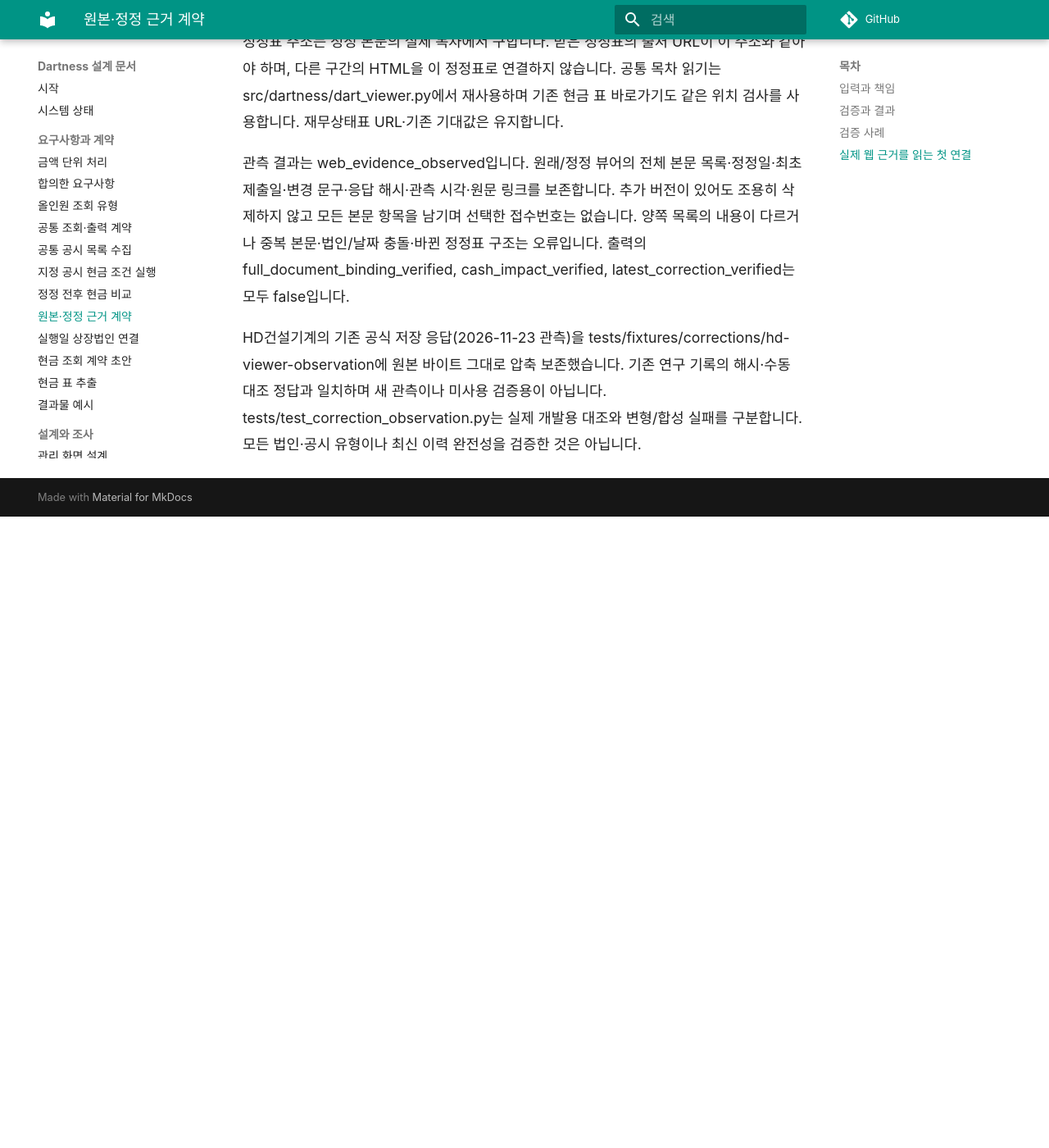
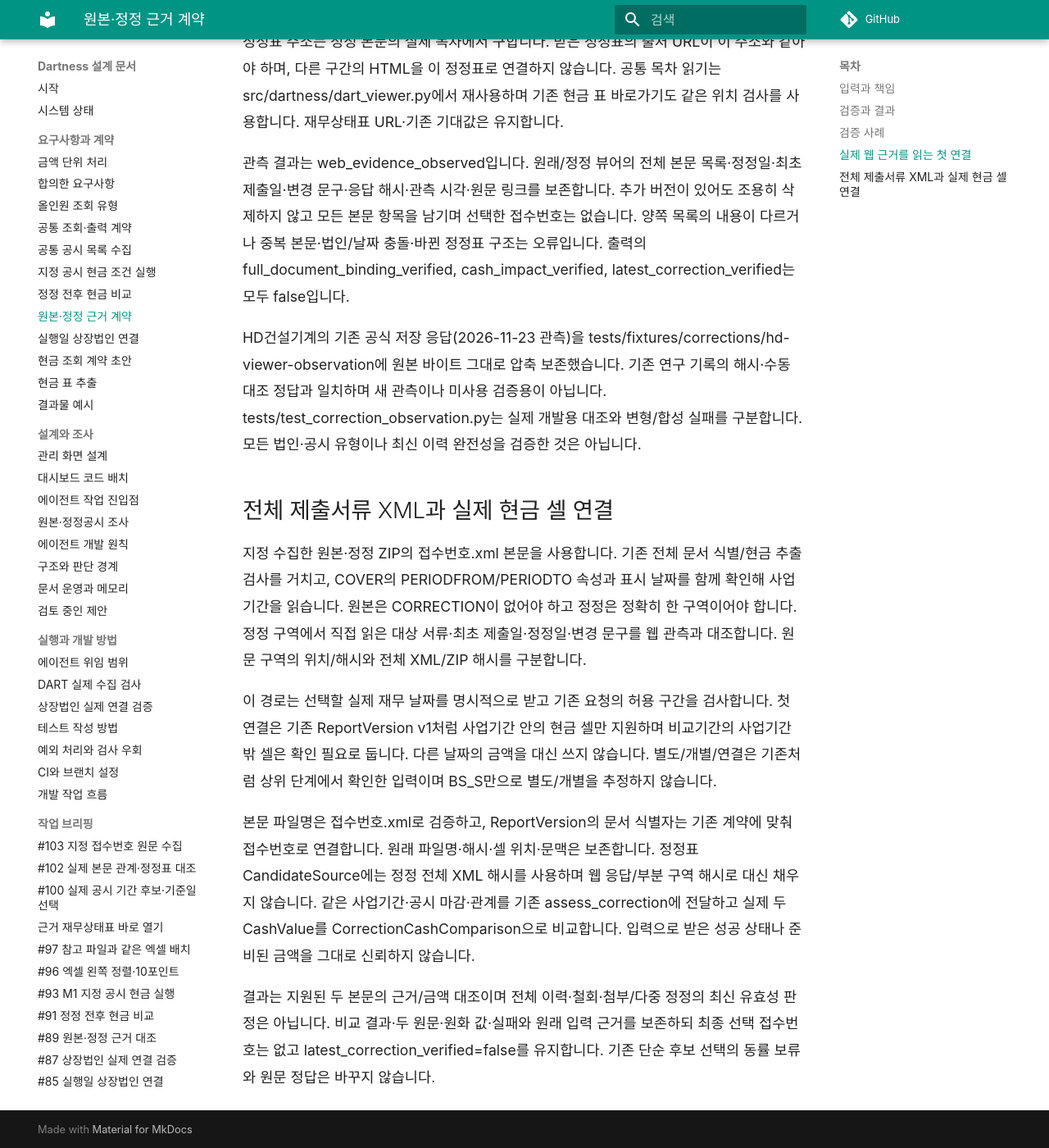
Before and after one commit to YUJAEYUN/Dartness, an MkDocs documentation site: the page built from docs/specs/correction-evidence.md, in a window 1280 px wide and 1400 px high, scrolled down 2049 px. Shown: the whole window at 82% size. Built offline with MkDocs 1.6.1 and Material for MkDocs 9.7.7, drawn with Linux system fonts in a browser that asks for light colours; comment, search, counter and statistics services are not loaded; before the commit the page ends 2679 px from its top, so only the background shows below that.

Commit message:
전체 원문 정정표와 실제 현금 셀 연결 범위 정의

```diff
--- a/docs/specs/correction-evidence.md
+++ b/docs/specs/correction-evidence.md
@@ -34,3 +34,14 @@
 관측 결과는 web_evidence_observed입니다. 원래/정정 뷰어의 전체 본문 목록·정정일·최초 제출일·변경 문구·응답 해시·관측 시각·원문 링크를 보존합니다. 추가 버전이 있어도 조용히 삭제하지 않고 모든 본문 항목을 남기며 선택한 접수번호는 없습니다. 양쪽 목록의 내용이 다르거나 중복 본문·법인/날짜 충돌·바뀐 정정표 구조는 오류입니다. 출력의 full_document_binding_verified, cash_impact_verified, latest_correction_verified는 모두 false입니다.
 
 HD건설기계의 기존 공식 저장 응답(2026-11-23 관측)을 tests/fixtures/corrections/hd-viewer-observation에 원본 바이트 그대로 압축 보존했습니다. 기존 연구 기록의 해시·수동 대조 정답과 일치하며 새 관측이나 미사용 검증용이 아닙니다. tests/test_correction_observation.py는 실제 개발용 대조와 변형/합성 실패를 구분합니다. 모든 법인·공시 유형이나 최신 이력 완전성을 검증한 것은 아닙니다.
+
+<a id="native-binding"></a>
+## 전체 제출서류 XML과 실제 현금 셀 연결
+
+지정 수집한 원본·정정 ZIP의 접수번호.xml 본문을 사용합니다. 기존 전체 문서 식별/현금 추출 검사를 거치고, COVER의 PERIODFROM/PERIODTO 속성과 표시 날짜를 함께 확인해 사업기간을 읽습니다. 원본은 CORRECTION이 없어야 하고 정정은 정확히 한 구역이어야 합니다. 정정 구역에서 직접 읽은 대상 서류·최초 제출일·정정일·변경 문구를 웹 관측과 대조합니다. 원문 구역의 위치/해시와 전체 XML/ZIP 해시를 구분합니다.
+
+이 경로는 선택할 실제 재무 날짜를 명시적으로 받고 기존 요청의 허용 구간을 검사합니다. 첫 연결은 기존 ReportVersion v1처럼 사업기간 안의 현금 셀만 지원하며 비교기간의 사업기간 밖 셀은 확인 필요로 둡니다. 다른 날짜의 금액을 대신 쓰지 않습니다. 별도/개별/연결은 기존처럼 상위 단계에서 확인한 입력이며 BS_S만으로 별도/개별을 추정하지 않습니다.
+
+본문 파일명은 접수번호.xml로 검증하고, ReportVersion의 문서 식별자는 기존 계약에 맞춰 접수번호로 연결합니다. 원래 파일명·해시·셀 위치·문맥은 보존합니다. 정정표 CandidateSource에는 정정 전체 XML 해시를 사용하며 웹 응답/부분 구역 해시로 대신 채우지 않습니다. 같은 사업기간·공시 마감·관계를 기존 assess_correction에 전달하고 실제 두 CashValue를 CorrectionCashComparison으로 비교합니다. 입력으로 받은 성공 상태나 준비된 금액을 그대로 신뢰하지 않습니다.
+
+결과는 지원된 두 본문의 근거/금액 대조이며 전체 이력·철회·첨부/다중 정정의 최신 유효성 판정은 아닙니다. 비교 결과·두 원문·원화 값·실패와 원래 입력 근거를 보존하되 최종 선택 접수번호는 없고 latest_correction_verified=false를 유지합니다. 기존 단순 후보 선택의 동률 보류와 원문 정답은 바꾸지 않습니다.
```
